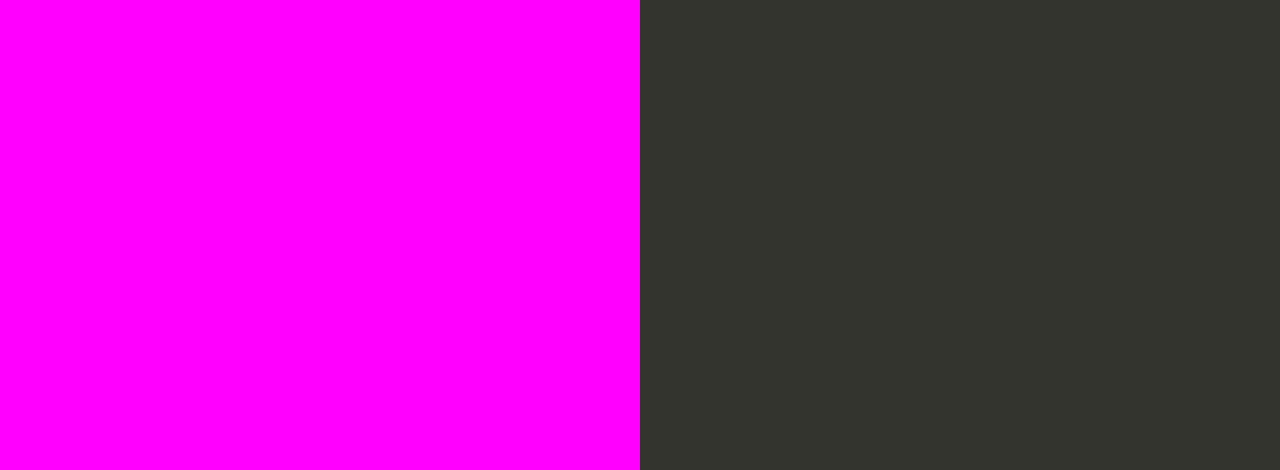
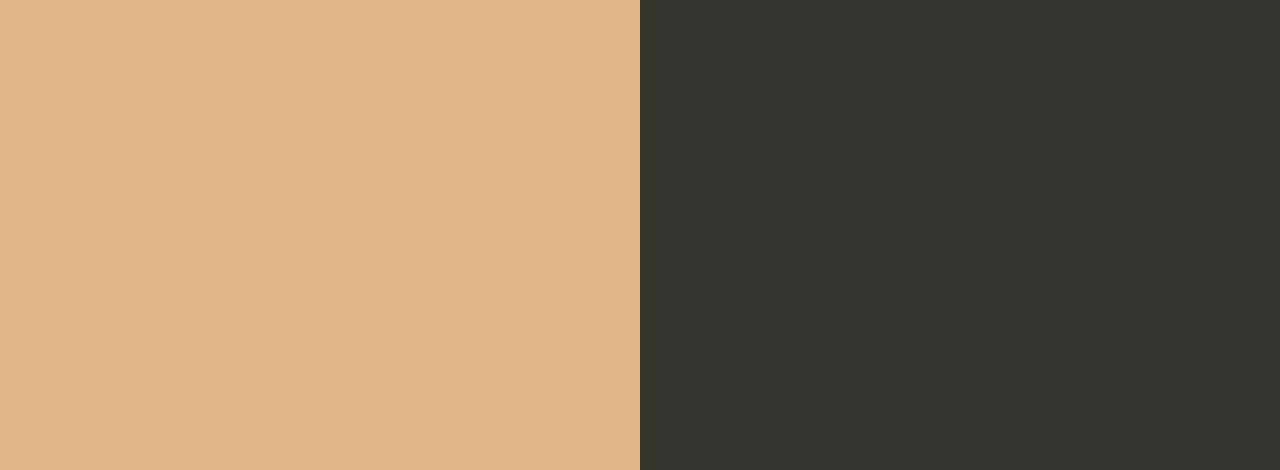
Before and after one commit to pshendre1/aws-ci-cd, a website: page index.html in a window 1280 px wide. Shown: the part 330-800 px from the top of the page. Drawn offline with Linux system fonts and the light colour scheme.

Commit message:
Changed the color to test CI CD

```diff
--- a/index.html
+++ b/index.html
@@ -35,7 +35,7 @@
 
         text-align: right;
         padding-top: 11em;
-        background-color: Magenta;
+        background-color: BurlyWood;
 
       }
       .textColumn p {
```
